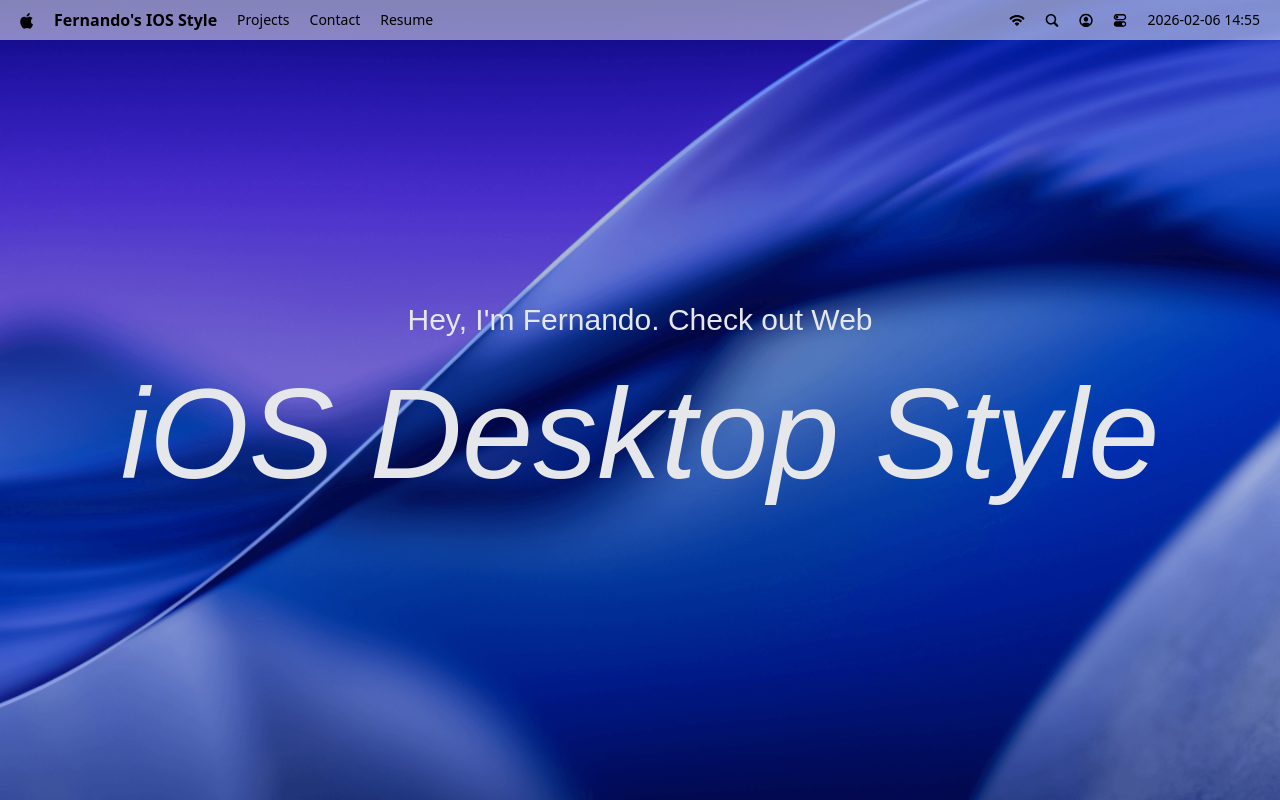
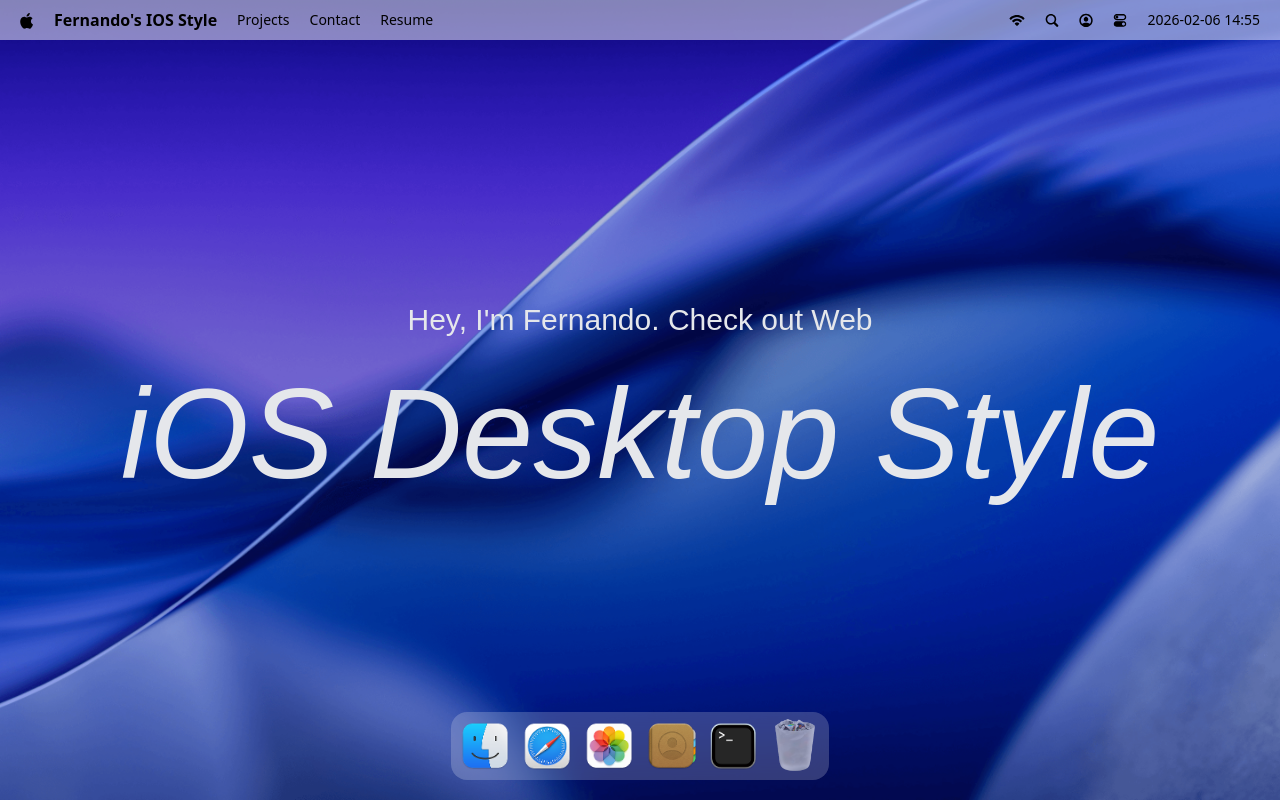
Before and after one commit to FernandoNLopez/iOS_Style, a React (Vite) app: page / in a window 1280 px wide. Built offline with nearby package versions, Linux system fonts and the light colour scheme; a web font is replaced by a local one.

Commit message:
Implement Dock presentation

```diff
--- a/package.json
+++ b/package.json
@@ -17,6 +17,7 @@
     "lucide-react": "^0.563.0",
     "react": "^19.2.0",
     "react-dom": "^19.2.0",
+    "react-tooltip": "^5.30.0",
     "tailwindcss": "^4.1.18"
   },
   "devDependencies": {
--- a/src/App.jsx
+++ b/src/App.jsx
@@ -1,7 +1,6 @@
 import React from 'react';
 
-import { Navbar, Welcome } from './components'
-
+import { Navbar, Welcome, Dock } from './components';
 
 
 const App = () => {
@@ -9,7 +8,8 @@
         <main className="">
             <Navbar />
             <Welcome />
+            <Dock />
         </main>
     )
-}
-export default App
+};
+export default App;
--- /dev/null
+++ b/src/components/Dock.jsx
@@ -0,0 +1,100 @@
+import React, {useRef} from 'react';
+import gsap from "gsap";
+import {useGSAP} from "@gsap/react";
+import { Tooltip } from "react-tooltip";
+
+import {dockApps} from "#constants/index.js";
+
+
+
+const Dock = () => {
+
+    const dockRef = useRef(null);
+
+    useGSAP(() => {
+        const dock = dockRef.current;
+        if (!dock) return;
+
+        const icons = dock.querySelectorAll(".dock-icon");
+
+        const animateIcons = (mouseX) => {
+            const { left } = dock.getBoundingClientRect();
+
+            icons.forEach((icon) => {
+                const { left: iconLeft, width } = icon.getBoundingClientRect();
+                const center = iconLeft - left + width / 2;
+                const distance = Math.abs(mouseX - center);
+
+                const intensity = Math.exp(-(distance ** 2.5) / 20000);
+
+                gsap.to(icon, {
+                    scale: 1 + 0.25 * intensity,
+                    y: -15 * intensity,
+                    duration: 0.2,
+                    ease: "power1.out",
+                });
+            });
+        };
+
+        const handleMouseMove = (e) => {
+            const { left } = dock.getBoundingClientRect();
+
+            animateIcons(e.clientX - left);
+        };
+
+        const resetIcons = () => icons.forEach((icon) => gsap.to(icon, {
+            scale: 1,
+            y: 0,
+            duration: 0.3,
+            ease: "power1.out",
+        }));
+
+        dock.addEventListener('mousemove', handleMouseMove);
+        dock.addEventListener('mouseleave', resetIcons);
+
+        return () => {
+            dock.removeEventListener('mousemove', handleMouseMove);
+            dock.removeEventListener('mouseleave', resetIcons);
+        }
+    }, []);
+
+
+
+    const toggleApp = (app) => {
+        /* Implement the open window logic */
+    }
+
+    return (
+        <section id="dock">
+            <div ref={dockRef} className="dock-container">
+                { dockApps.map(({ id, name, icon, canOpen }) => (
+                    <div
+                    key={id}
+                    className="relative flex justify-center"
+                    >
+                        <button
+                            type="button"
+                            className="dock-icon"
+                            aria-label={name}
+                            data-tooltip-id="dock-tooltip"
+                            data-tooltip-content={name}
+                            data-tooltip-delay-show={150}
+                            disabled={!canOpen}
+                            onClick={() => toggleApp({ id, canOpen })}
+                        >
+                            <img
+                                src={`/images/${icon}`}
+                                alt={name}
+                                loading="lazy"
+                                className={canOpen ? "" : "opacity-60"}
+                            />
+                        </button>
+                    </div>
+                )) }
+
+                <Tooltip id="dock-tooltip" place="top" className="tooltip" />
+            </div>
+        </section>
+    )
+}
+export default Dock;
--- a/src/components/Welcome.jsx
+++ b/src/components/Welcome.jsx
@@ -25,8 +25,8 @@
 };
 
 const setupTextHover = (container, type) => {
-
-    if (!container) return;
+    /* If the container isn´t available return a no-op cleanup so callers can safely invoke it during effect cleanup. */
+    if (!container) return () => {};
 
     const letters = container.querySelectorAll("span");
     const { min, max, default: base } = FONT_WEIGHTS[type];                 //destructuring FONT_WEIGHTS for each specific type
--- a/src/components/index.js
+++ b/src/components/index.js
@@ -1,7 +1,9 @@
 import Navbar from "#components/Navbar.jsx";
 import Welcome from "#components/Welcome.jsx";
+import Dock from "#components/Dock.jsx";
 
 export {
     Navbar,
     Welcome,
+    Dock,
 }
```
Also changed, not shown: 2 other files (tests, documents, lock files or other folders).
